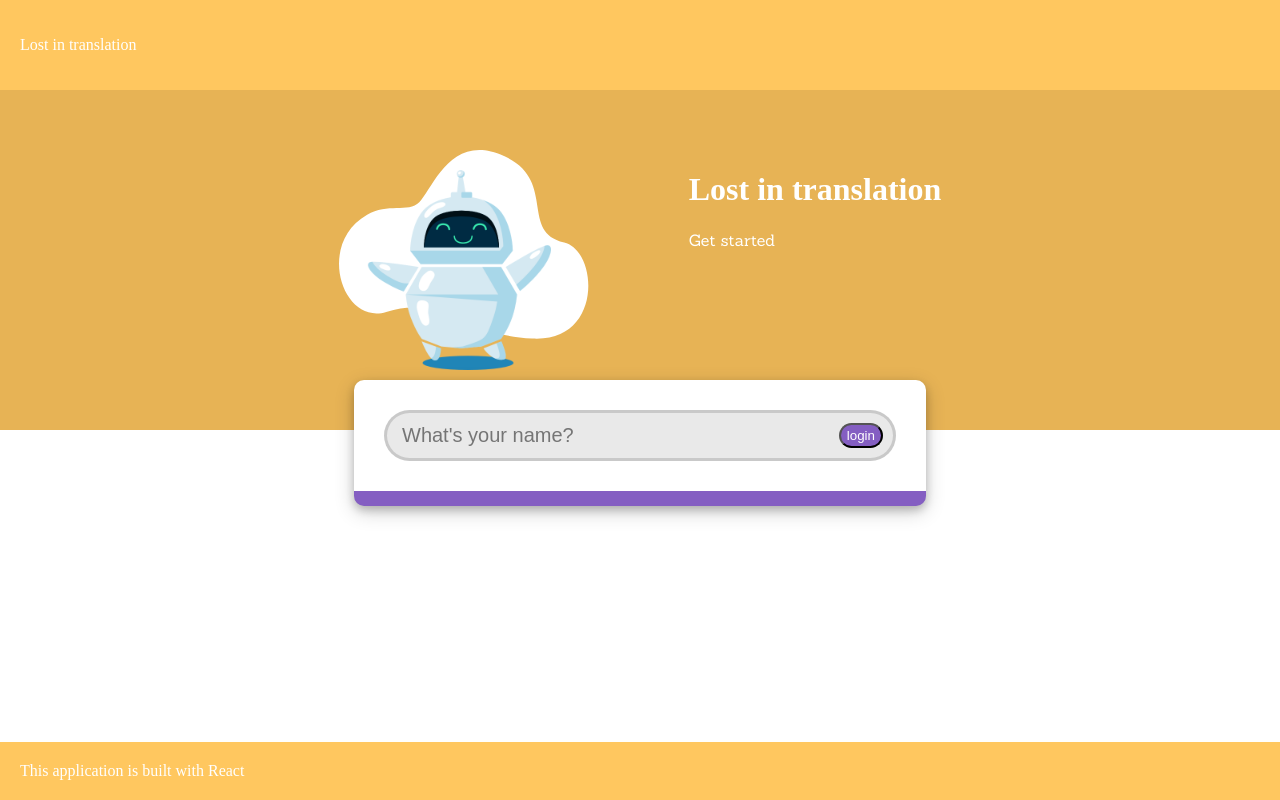
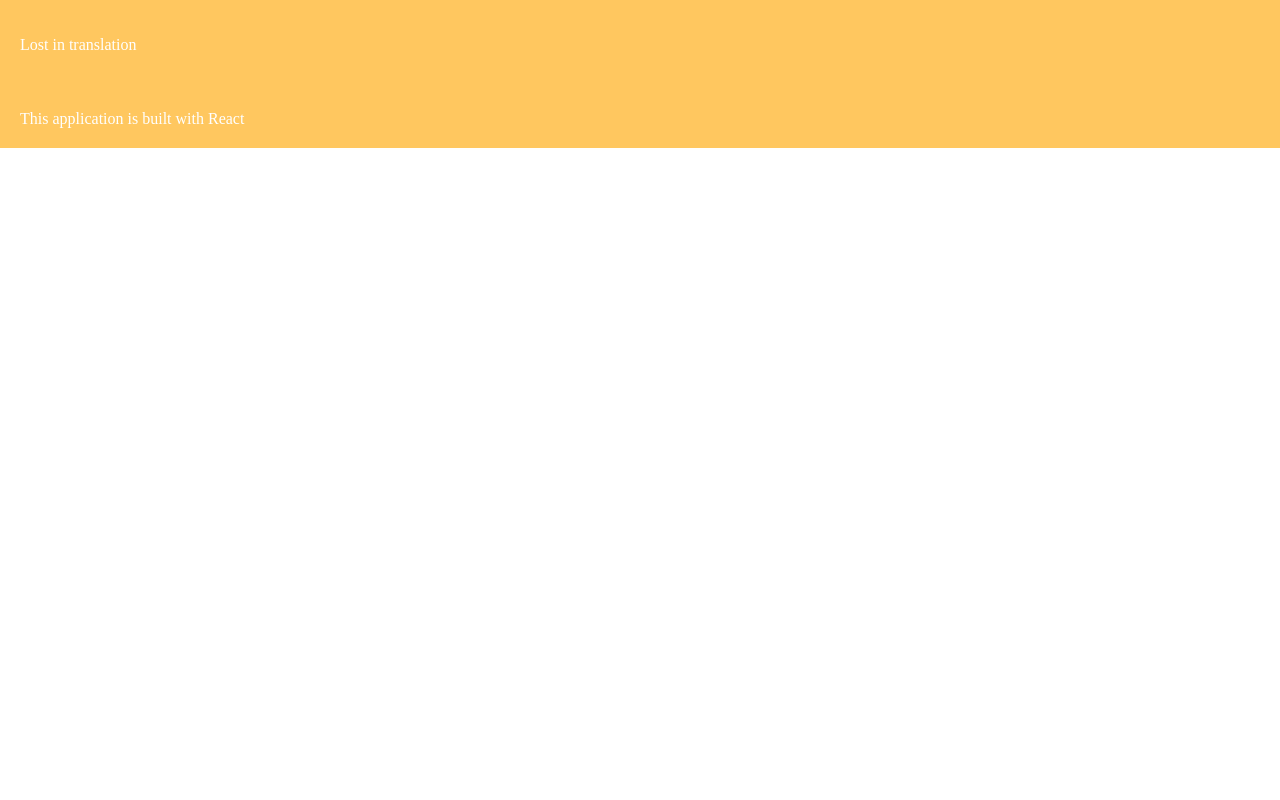
Before and after one commit to AHAB-HUB/lost-in-translation, a React (Create React App) app: page / in a window 1280 px wide. Built offline with nearby package versions, Linux system fonts and the light colour scheme; a web font is replaced by a local one.

Commit message:
refactor (App.js): removed unused code, used privateRoute instead of Route.

```diff
--- a/src/components/App.js
+++ b/src/components/App.js
@@ -5,24 +5,19 @@ import Login from './containers/Login'
 import Translate from './containers/Translate'
 import Profile from './containers/Profile'
 import { BrowserRouter as Router, Route, Switch } from 'react-router-dom'
-import { useState } from 'react'
+import PrivateRoute from './PrivateRoute';
 
 function App() {
-  const [username, setUsername] = useState(null)
-
-  const updateUsername = (name) => {
-    setUsername(name)
-  }
 
   return (
     <div className="app">
       <Router>
-        <Header username={username} />
+        <Header />
 
         <Switch>
-          <Route path="/translate" component={Translate} />
-          <Route path="/profile" component={Profile} />
-          <Route exact path="/" ><Login updateUsername={updateUsername} /></Route>
+          <PrivateRoute exact path="/translate" component={Translate} />
+          <PrivateRoute exact path="/profile" component={Profile} />
+          <Route exact path="/signin" component={Login} />
         </Switch>
 
         <Footer />
```
